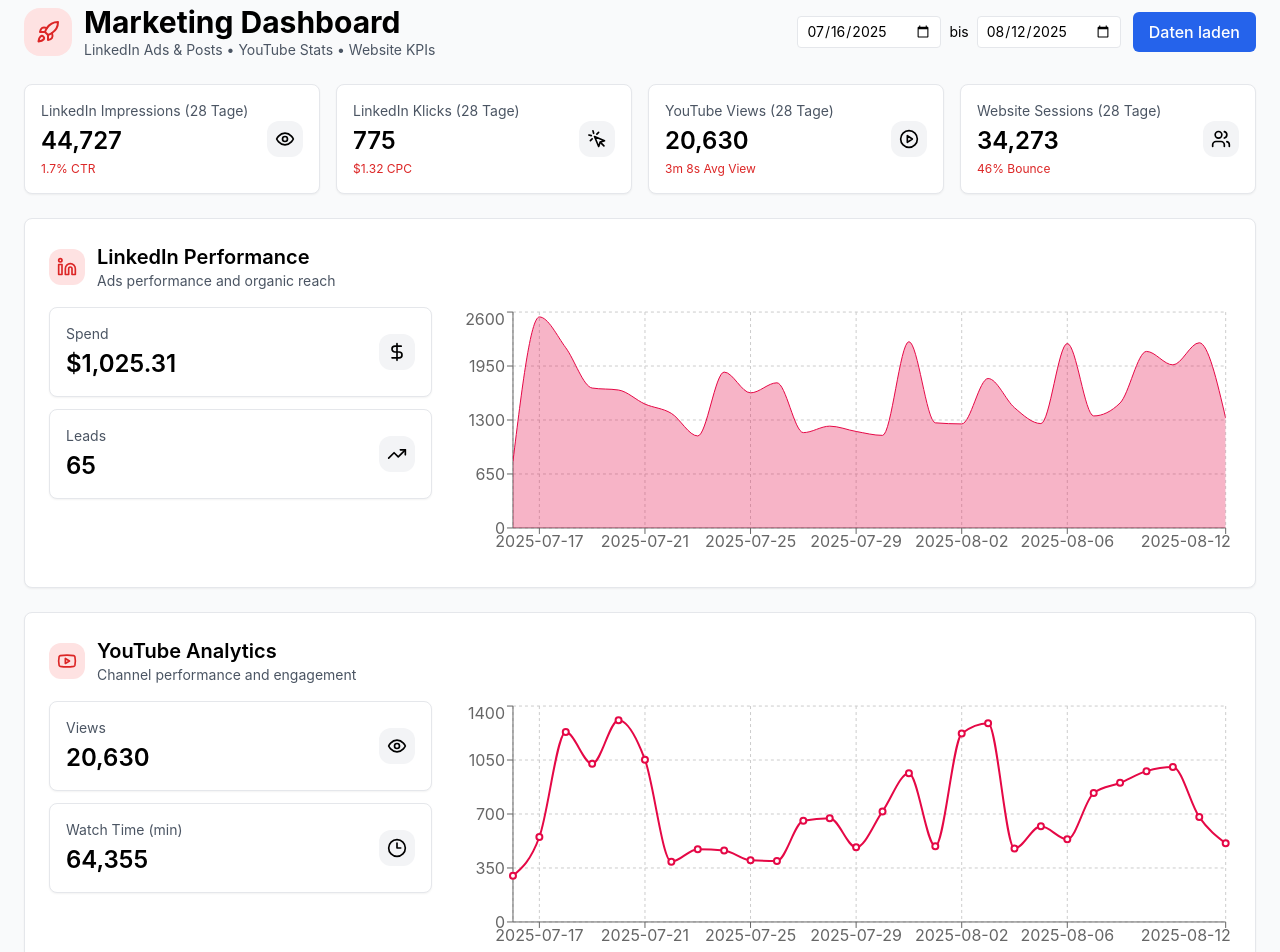
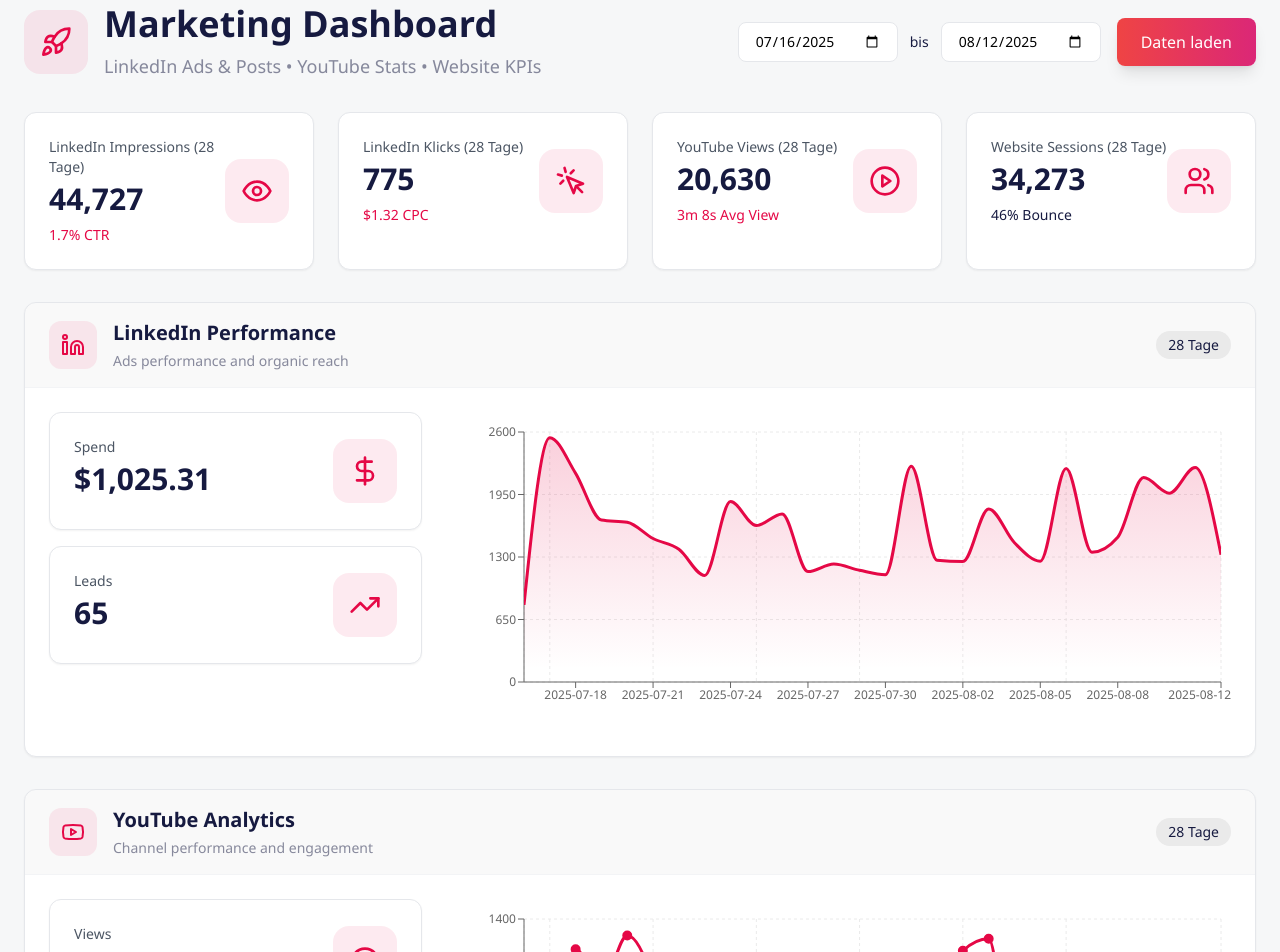
Before and after one commit to manson0711/kpi-dashboard, a React (Vite) app: page / in a window 1280 px wide. Shown: the part 20-972 px from the top of the page. Built offline with nearby package versions, Linux system fonts and the light colour scheme.

Commit message:
Update App.jsx

```diff
--- a/src/App.jsx
+++ b/src/App.jsx
@@ -35,7 +35,13 @@
 const fmt0 = new Intl.NumberFormat(undefined, { maximumFractionDigits: 0 });
 const fmtMoney = new Intl.NumberFormat(undefined, { style: "currency", currency: "USD" });
 
-const COLORS = { primary: "#E50846", light: "#eaeaea", dark: "#161A40", white: "white", black: "black" };
+const COLORS = {
+  primary: "#E50846",
+  secondary: "#161A40",
+  light: "#eaeaea",
+  white: "#ffffff",
+  black: "#000000"
+};
 
 function formatDuration(seconds) {
   if (!seconds && seconds !== 0) return "–";
@@ -120,63 +126,127 @@
   return { sessions, users, conversions, revenue, bounceRate, daily };
 }
 
-// Simple UI Components
+// Modern UI Components
 function Card({ children, className = "" }) {
   return (
-    <div className={`bg-white rounded-lg border shadow-sm ${className}`}>
+    <div className={`bg-white rounded-xl border border-gray-100 shadow-sm hover:shadow-md transition-shadow duration-200 ${className}`}>
       {children}
     </div>
   );
 }
 
-function Button({ children, onClick, disabled, variant = "primary" }) {
-  const baseClass = "px-4 py-2 rounded-md font-medium transition-colors flex items-center gap-2";
+function Button({ children, onClick, disabled, variant = "primary", className = "" }) {
+  const baseClass = "px-6 py-3 rounded-lg font-medium transition-all duration-200 flex items-center gap-2 hover:scale-105 active:scale-95";
   const variants = {
-    primary: "bg-blue-600 text-white hover:bg-blue-700 disabled:opacity-50",
-    secondary: "bg-gray-200 text-gray-900 hover:bg-gray-300"
+    primary: "bg-gradient-to-r from-red-500 to-pink-600 text-white hover:from-red-600 hover:to-pink-700 shadow-lg disabled:opacity-50",
+    secondary: "bg-gray-100 text-gray-800 hover:bg-gray-200 border border-gray-200"
   };
 
   return (
     <button
-      className={`${baseClass} ${variants[variant]}`}
+      className={`${baseClass} ${variants[variant]} ${className}`}
       onClick={onClick}
       disabled={disabled}
+      style={{ fontFamily: "'Segoe UI', system-ui, sans-serif" }}
     >
       {children}
     </button>
   );
 }
 
-function KPI({ icon: Icon, label, value, hint }) {
+function KPI({ icon: Icon, label, value, hint, trend }) {
   return (
-    <Card className="p-4">
+    <Card className="p-6 hover:scale-105 transition-transform duration-200">
       <div className="flex items-center justify-between">
-        <div>
-          <div className="text-sm text-gray-600">{label}</div>
-          <div className="text-2xl font-semibold mt-1">{value}</div>
-          {hint && <div className="text-xs mt-1 text-red-600">{hint}</div>}
+        <div className="flex-1">
+          <div className="text-sm font-medium text-gray-600 mb-1" style={{ fontFamily: "'Segoe UI', system-ui, sans-serif" }}>
+            {label}
           </div>
-        <div className="p-2 rounded-xl bg-gray-100">
-          <Icon className="h-5 w-5" />
+          <div
+            className="text-3xl font-bold mb-2"
+            style={{
+              fontFamily: "'Segoe UI', system-ui, sans-serif",
+              color: COLORS.secondary
+            }}
+          >
+            {value}
+          </div>
+          {hint && (
+            <div
+              className="text-sm font-medium"
+              style={{
+                color: trend === 'positive' ? COLORS.primary : COLORS.secondary,
+                fontFamily: "'Segoe UI', system-ui, sans-serif"
+              }}
+            >
+              {hint}
+            </div>
+          )}
+        </div>
+        <div
+          className="p-4 rounded-2xl"
+          style={{ backgroundColor: `${COLORS.primary}15` }}
+        >
+          <Icon className="h-8 w-8" style={{ color: COLORS.primary }} />
         </div>
       </div>
     </Card>
   );
 }
 
-function Section({ title, icon: Icon, description, children }) {
+function Section({ title, icon: Icon, description, children, badge }) {
   return (
-    <Card className="p-6">
-      <div className="flex items-center gap-3 mb-4">
-        <div className="p-2 rounded-xl bg-red-100">
-          <Icon className="h-5 w-5 text-red-600" />
+    <Card className="overflow-hidden">
+      <div
+        className="px-6 py-4 border-b border-gray-100"
+        style={{ backgroundColor: `${COLORS.light}50` }}
+      >
+        <div className="flex items-center justify-between">
+          <div className="flex items-center gap-4">
+            <div
+              className="p-3 rounded-xl"
+              style={{ backgroundColor: `${COLORS.primary}15` }}
+            >
+              <Icon className="h-6 w-6" style={{ color: COLORS.primary }} />
             </div>
             <div>
-          <h2 className="text-xl font-semibold">{title}</h2>
-          {description && <p className="text-sm text-gray-600">{description}</p>}
+              <h2
+                className="text-xl font-bold"
+                style={{
+                  fontFamily: "'Segoe UI', system-ui, sans-serif",
+                  color: COLORS.secondary
+                }}
+              >
+                {title}
+              </h2>
+              {description && (
+                <p
+                  className="text-sm mt-1"
+                  style={{
+                    color: COLORS.secondary + '80',
+                    fontFamily: "'Segoe UI', system-ui, sans-serif"
+                  }}
+                >
+                  {description}
+                </p>
+              )}
             </div>
           </div>
-      {children}
+          {badge && (
+            <span
+              className="px-3 py-1 rounded-full text-sm font-medium"
+              style={{
+                backgroundColor: COLORS.light,
+                color: COLORS.secondary,
+                fontFamily: "'Segoe UI', system-ui, sans-serif"
+              }}
+            >
+              {badge}
+            </span>
+          )}
+        </div>
+      </div>
+      <div className="p-6">{children}</div>
     </Card>
   );
 }
@@ -215,70 +285,100 @@
   }, [fromISO, toISO]);
 
   return (
-    <div className="max-w-7xl mx-auto p-4 md:p-6 space-y-6 bg-gray-50 min-h-screen">
+    <div
+      className="min-h-screen p-6"
+      style={{
+        backgroundColor: COLORS.light + '30',
+        fontFamily: "'Segoe UI', system-ui, sans-serif"
+      }}
+    >
+      <div className="max-w-7xl mx-auto space-y-8">
         {/* Header */}
-      <div className="flex flex-col gap-3 md:flex-row md:items-center md:justify-between">
-        <div className="flex items-center gap-3">
+        <div className="flex flex-col lg:flex-row lg:items-center lg:justify-between gap-6">
+          <div className="flex items-center gap-4">
             <motion.div
-            initial={{ scale: 0.9, opacity: 0 }}
+              initial={{ scale: 0.8, opacity: 0 }}
               animate={{ scale: 1, opacity: 1 }}
-            className="p-3 rounded-2xl bg-red-100"
+              className="p-4 rounded-2xl"
+              style={{ backgroundColor: `${COLORS.primary}15` }}
             >
-            <Rocket className="h-6 w-6 text-red-600" />
+              <Rocket className="h-8 w-8" style={{ color: COLORS.primary }} />
             </motion.div>
             <div>
-            <h1 className="text-2xl md:text-3xl font-bold">Marketing Dashboard</h1>
-            <p className="text-sm text-gray-600">LinkedIn Ads & Posts • YouTube Stats • Website KPIs</p>
+              <h1
+                className="text-4xl font-bold mb-2"
+                style={{
+                  fontFamily: "'Segoe UI', system-ui, sans-serif",
+                  color: COLORS.secondary
+                }}
+              >
+                Marketing Dashboard
+              </h1>
+              <p
+                className="text-lg"
+                style={{
+                  color: COLORS.secondary + '80',
+                  fontFamily: "'Segoe UI', system-ui, sans-serif"
+                }}
+              >
+                LinkedIn Ads & Posts • YouTube Stats • Website KPIs
+              </p>
             </div>
           </div>
 
+          <div className="flex flex-col sm:flex-row items-stretch sm:items-center gap-4">
             <div className="flex items-center gap-3">
-          <div className="flex items-center gap-2">
               <input
                 type="date"
                 value={fromISO}
                 onChange={(e) => setFromISO(e.target.value)}
-              className="border rounded px-2 py-1 text-sm"
+                className="border border-gray-200 rounded-lg px-4 py-2 text-sm focus:ring-2 focus:ring-red-500 focus:border-transparent"
+                style={{ fontFamily: "'Segoe UI', system-ui, sans-serif" }}
               />
-            <span className="text-sm">bis</span>
+              <span className="text-sm font-medium" style={{ color: COLORS.secondary }}>bis</span>
               <input
                 type="date"
                 value={toISO}
                 onChange={(e) => setToISO(e.target.value)}
-              className="border rounded px-2 py-1 text-sm"
+                className="border border-gray-200 rounded-lg px-4 py-2 text-sm focus:ring-2 focus:ring-red-500 focus:border-transparent"
+                style={{ fontFamily: "'Segoe UI', system-ui, sans-serif" }}
               />
             </div>
             <Button onClick={loadAll} disabled={loading}>
-            {loading ? <Loader2 className="h-4 w-4 animate-spin" /> : "Daten laden"}
+              {loading ? <Loader2 className="h-5 w-5 animate-spin" /> : "Daten laden"}
             </Button>
           </div>
         </div>
 
         {/* Summary KPIs */}
-      <div className="grid md:grid-cols-4 gap-4">
+        <div className="grid grid-cols-1 md:grid-cols-2 lg:grid-cols-4 gap-6">
           <KPI
             icon={Eye}
             label={`LinkedIn Impressions (${rangeLabel})`}
             value={li ? fmt0.format(li.impressions) : "–"}
             hint={li ? `${fmt.format((li.ctr*100))}% CTR` : undefined}
+            trend="positive"
           />
           <KPI
             icon={MousePointerClick}
             label={`LinkedIn Klicks (${rangeLabel})`}
             value={li ? fmt0.format(li.clicks) : "–"}
             hint={li ? `${fmtMoney.format(li.cpc || 0)} CPC` : undefined}
+            trend="positive"
           />
           <KPI
             icon={PlayCircle}
             label={`YouTube Views (${rangeLabel})`}
             value={yt ? fmt0.format(yt.views) : "–"}
             hint={yt ? `${formatDuration(yt.averageViewDuration)} Avg View` : undefined}
+            trend="positive"
           />
           <KPI
             icon={Users}
             label={`Website Sessions (${rangeLabel})`}
             value={web ? fmt0.format(web.sessions) : "–"}
             hint={web ? `${fmt.format(web.bounceRate*100)}% Bounce` : undefined}
+            trend="neutral"
           />
         </div>
 
@@ -287,37 +387,57 @@
           title="LinkedIn Performance"
           icon={Linkedin}
           description="Ads performance and organic reach"
+          badge={rangeLabel}
         >
           {!li ? (
-          <div className="flex items-center gap-3 text-gray-600">
-            <Loader2 className="h-4 w-4 animate-spin" />
-            <span>Loading data...</span>
+            <div className="flex items-center gap-3" style={{ color: COLORS.secondary + '80' }}>
+              <Loader2 className="h-5 w-5 animate-spin" />
+              <span style={{ fontFamily: "'Segoe UI', system-ui, sans-serif" }}>Loading data...</span>
             </div>
           ) : (
-          <div className="grid lg:grid-cols-3 gap-4">
-            <div className="space-y-3">
-              <KPI icon={DollarSign} label="Spend" value={fmtMoney.format(li.spend)} />
-              <KPI icon={TrendingUp} label="Leads" value={fmt0.format(li.leads)} />
+            <div className="grid lg:grid-cols-3 gap-8">
+              <div className="space-y-4">
+                <KPI icon={DollarSign} label="Spend" value={fmtMoney.format(li.spend)} trend="neutral" />
+                <KPI icon={TrendingUp} label="Leads" value={fmt0.format(li.leads)} trend="positive" />
               </div>
               <div className="lg:col-span-2">
-              <div className="h-64">
+                <div className="h-80">
                   <ResponsiveContainer width="100%" height="100%">
-                  <AreaChart data={li.posts}>
-                    <CartesianGrid strokeDasharray="3 3" />
-                    <XAxis dataKey="date" />
-                    <YAxis />
-                    <RechartsTooltip />
+                    <AreaChart data={li.posts} margin={{ left: 10, right: 10, top: 20, bottom: 20 }}>
+                      <defs>
+                        <linearGradient id="impressions" x1="0" y1="0" x2="0" y2="1">
+                          <stop offset="5%" stopColor={COLORS.primary} stopOpacity={0.3}/>
+                          <stop offset="95%" stopColor={COLORS.primary} stopOpacity={0}/>
+                        </linearGradient>
+                      </defs>
+                      <CartesianGrid strokeDasharray="3 3" stroke={COLORS.light} />
+                      <XAxis
+                        dataKey="date"
+                        style={{ fontFamily: "'Segoe UI', system-ui, sans-serif", fontSize: '12px' }}
+                      />
+                      <YAxis
+                        style={{ fontFamily: "'Segoe UI', system-ui, sans-serif", fontSize: '12px' }}
+                      />
+                      <RechartsTooltip
+                        contentStyle={{
+                          fontFamily: "'Segoe UI', system-ui, sans-serif",
+                          border: 'none',
+                          borderRadius: '8px',
+                          boxShadow: '0 4px 6px -1px rgb(0 0 0 / 0.1)'
+                        }}
+                      />
                       <Area
                         type="monotone"
                         dataKey="impressions"
                         stroke={COLORS.primary}
-                      fill={COLORS.primary}
-                      fillOpacity={0.3}
+                        fill="url(#impressions)"
+                        strokeWidth={3}
                       />
                       <Line
                         type="monotone"
                         dataKey="reactions"
-                      stroke={COLORS.dark}
+                        stroke={COLORS.secondary}
+                        strokeWidth={2}
                       />
                     </AreaChart>
                   </ResponsiveContainer>
@@ -332,31 +452,45 @@
           title="YouTube Analytics"
           icon={Youtube}
           description="Channel performance and engagement"
+          badge={rangeLabel}
         >
           {!yt ? (
-          <div className="flex items-center gap-3 text-gray-600">
-            <Loader2 className="h-4 w-4 animate-spin" />
-            <span>Loading data...</span>
+            <div className="flex items-center gap-3" style={{ color: COLORS.secondary + '80' }}>
+              <Loader2 className="h-5 w-5 animate-spin" />
+              <span style={{ fontFamily: "'Segoe UI', system-ui, sans-serif" }}>Loading data...</span>
             </div>
           ) : (
-          <div className="grid lg:grid-cols-3 gap-4">
-            <div className="space-y-3">
-              <KPI icon={Eye} label="Views" value={fmt0.format(yt.views)} />
-              <KPI icon={Clock3} label="Watch Time (min)" value={fmt0.format(yt.watchTime)} />
+            <div className="grid lg:grid-cols-3 gap-8">
+              <div className="space-y-4">
+                <KPI icon={Eye} label="Views" value={fmt0.format(yt.views)} trend="positive" />
+                <KPI icon={Clock3} label="Watch Time (min)" value={fmt0.format(yt.watchTime)} trend="positive" />
               </div>
               <div className="lg:col-span-2">
-              <div className="h-64">
+                <div className="h-80">
                   <ResponsiveContainer width="100%" height="100%">
-                  <LineChart data={yt.daily}>
-                    <CartesianGrid strokeDasharray="3 3" />
-                    <XAxis dataKey="date" />
-                    <YAxis />
-                    <RechartsTooltip />
+                    <LineChart data={yt.daily} margin={{ left: 10, right: 10, top: 20, bottom: 20 }}>
+                      <CartesianGrid strokeDasharray="3 3" stroke={COLORS.light} />
+                      <XAxis
+                        dataKey="date"
+                        style={{ fontFamily: "'Segoe UI', system-ui, sans-serif", fontSize: '12px' }}
+                      />
+                      <YAxis
+                        style={{ fontFamily: "'Segoe UI', system-ui, sans-serif", fontSize: '12px' }}
+                      />
+                      <RechartsTooltip
+                        contentStyle={{
+                          fontFamily: "'Segoe UI', system-ui, sans-serif",
+                          border: 'none',
+                          borderRadius: '8px',
+                          boxShadow: '0 4px 6px -1px rgb(0 0 0 / 0.1)'
+                        }}
+                      />
                       <Line
                         type="monotone"
                         dataKey="views"
                         stroke={COLORS.primary}
-                      strokeWidth={2}
+                        strokeWidth={3}
+                        dot={{ fill: COLORS.primary, strokeWidth: 2, r: 4 }}
                       />
                     </LineChart>
                   </ResponsiveContainer>
@@ -371,38 +505,57 @@
           title="Website Analytics"
           icon={Globe}
           description="Traffic, conversions and user behavior"
+          badge={rangeLabel}
         >
           {!web ? (
-          <div className="flex items-center gap-3 text-gray-600">
-            <Loader2 className="h-4 w-4 animate-spin" />
-            <span>Loading data...</span>
+            <div className="flex items-center gap-3" style={{ color: COLORS.secondary + '80' }}>
+              <Loader2 className="h-5 w-5 animate-spin" />
+              <span style={{ fontFamily: "'Segoe UI', system-ui, sans-serif" }}>Loading data...</span>
             </div>
           ) : (
-          <div className="grid lg:grid-cols-3 gap-4">
-            <div className="space-y-3">
-              <KPI icon={Users} label="Sessions" value={fmt0.format(web.sessions)} />
-              <KPI icon={Share2} label="Conversions" value={fmt0.format(web.conversions)} />
+            <div className="grid lg:grid-cols-3 gap-8">
+              <div className="space-y-4">
+                <KPI icon={Users} label="Sessions" value={fmt0.format(web.sessions)} trend="positive" />
+                <KPI icon={Share2} label="Conversions" value={fmt0.format(web.conversions)} trend="positive" />
               </div>
               <div className="lg:col-span-2">
-              <div className="h-64">
+                <div className="h-80">
                   <ResponsiveContainer width="100%" height="100%">
-                  <LineChart data={web.daily}>
-                    <CartesianGrid strokeDasharray="3 3" />
-                    <XAxis dataKey="date" />
-                    <YAxis />
-                    <RechartsTooltip />
-                    <Legend />
+                    <LineChart data={web.daily} margin={{ left: 10, right: 10, top: 20, bottom: 20 }}>
+                      <CartesianGrid strokeDasharray="3 3" stroke={COLORS.light} />
+                      <XAxis
+                        dataKey="date"
+                        style={{ fontFamily: "'Segoe UI', system-ui, sans-serif", fontSize: '12px' }}
+                      />
+                      <YAxis
+                        style={{ fontFamily: "'Segoe UI', system-ui, sans-serif", fontSize: '12px' }}
+                      />
+                      <RechartsTooltip
+                        contentStyle={{
+                          fontFamily: "'Segoe UI', system-ui, sans-serif",
+                          border: 'none',
+                          borderRadius: '8px',
+                          boxShadow: '0 4px 6px -1px rgb(0 0 0 / 0.1)'
+                        }}
+                      />
+                      <Legend
+                        wrapperStyle={{ fontFamily: "'Segoe UI', system-ui, sans-serif" }}
+                      />
                       <Line
                         type="monotone"
                         dataKey="sessions"
-                      stroke={COLORS.dark}
-                      strokeWidth={2}
+                        stroke={COLORS.secondary}
+                        strokeWidth={3}
+                        name="Sessions"
+                        dot={{ fill: COLORS.secondary, strokeWidth: 2, r: 4 }}
                       />
                       <Line
                         type="monotone"
                         dataKey="conversions"
                         stroke={COLORS.primary}
-                      strokeWidth={2}
+                        strokeWidth={3}
+                        name="Conversions"
+                        dot={{ fill: COLORS.primary, strokeWidth: 2, r: 4 }}
                       />
                     </LineChart>
                   </ResponsiveContainer>
@@ -413,8 +566,16 @@
         </Section>
 
         {/* Footer */}
-      <div className="text-xs text-gray-500 text-center pt-2">
+        <div
+          className="text-center py-4"
+          style={{
+            color: COLORS.secondary + '60',
+            fontFamily: "'Segoe UI', system-ui, sans-serif",
+            fontSize: '14px'
+          }}
+        >
           Demo mode active: Data is synthetic. Replace with real API calls for live data.
+        </div>
       </div>
     </div>
   );
```
Lines whose indentation alone changed are shown as unchanged.
